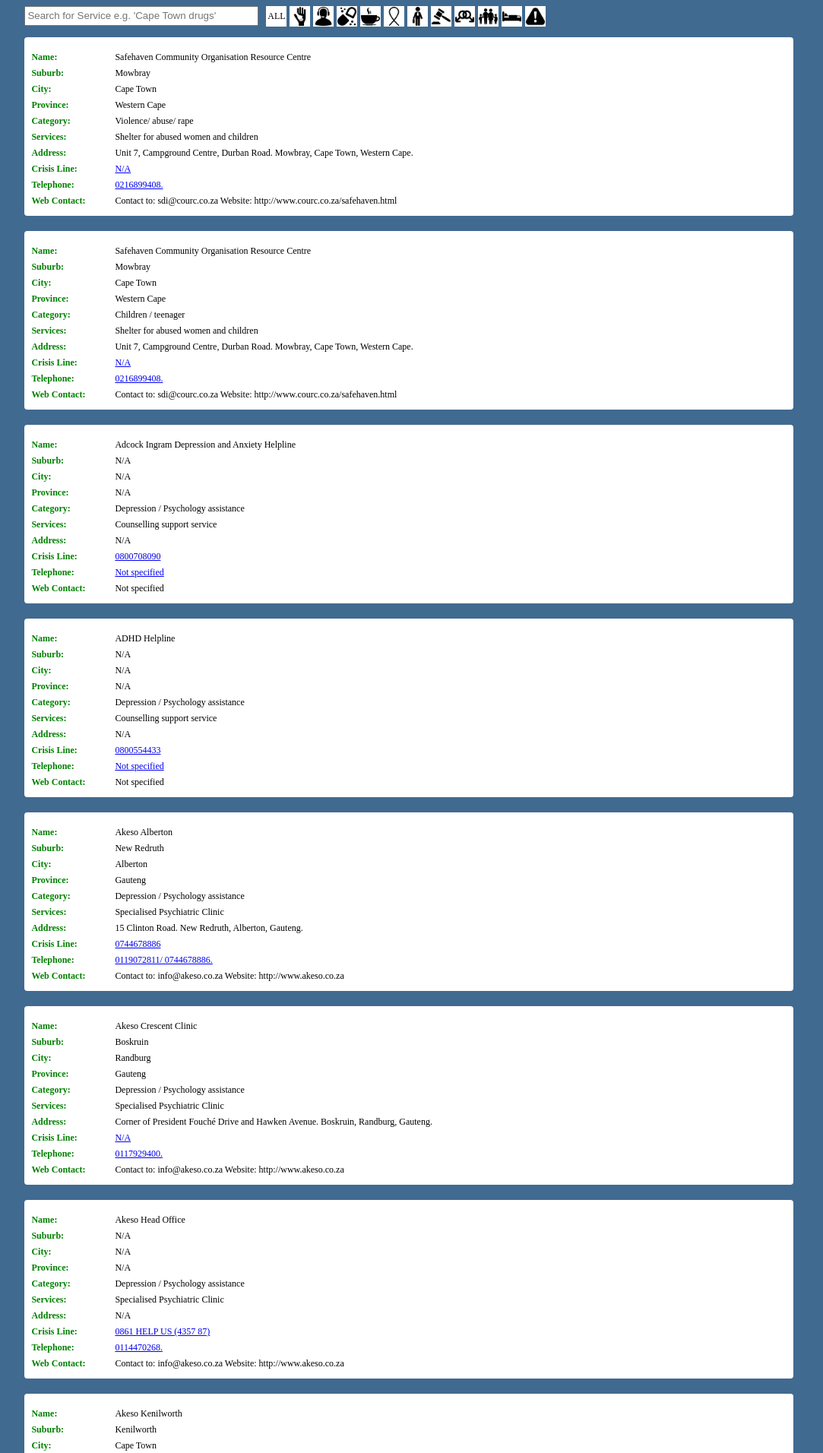
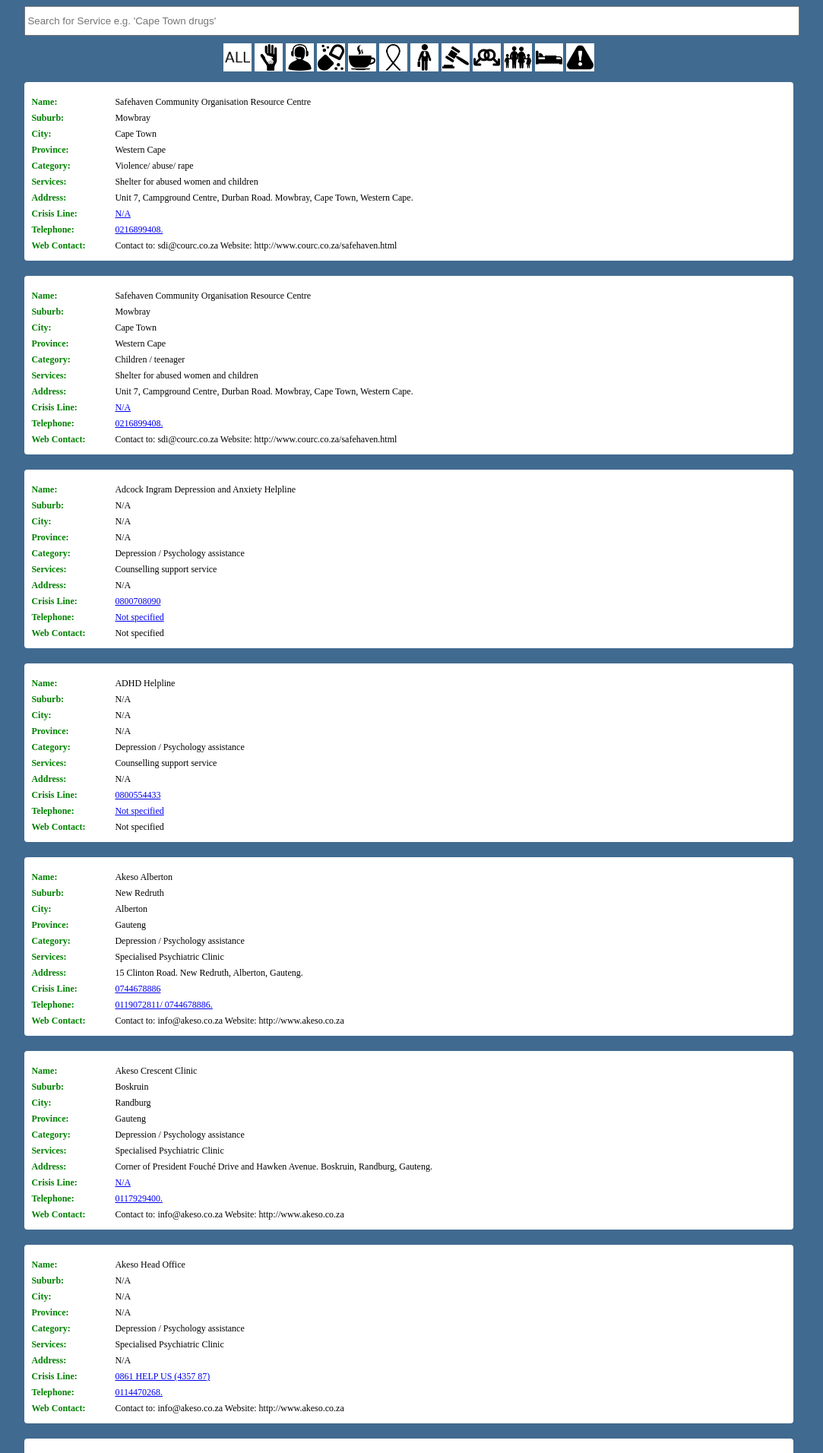
Before and after one commit to Code4SA/old-code4sa.github.io, a Jekyll site: the page lab/womensday/index.html, which Jekyll copies as it is, in a window 1280 px wide. Shown: the top 1912 px of the page at 76% size, without its empty margins (102-1185 px from the left). Built offline with Jekyll 4.4.1, drawn with Linux system fonts in a browser that asks for light colours; Markdown is read by kramdown in place of the engine named in the settings.

Commit message:
More style tweaks

```diff
--- a/lab/womensday/index.html
+++ b/lab/womensday/index.html
@@ -3,6 +3,7 @@
   <head>
     <title>Women's Day Resources</title>
     <meta charset="utf-8">
+    <meta name="viewport" content="width=device-width, initial-scale=1">
     <script src="d3.v3.min.js"></script>
     <script src="lunr.min.js"></script>
     <script src="resources.js"></script>
@@ -10,8 +11,9 @@
   </head>
   <body>
     <div id="container">
+        <div id="filters">
             <input type="text" id="place_filter" placeholder="Search for Service e.g. 'Cape Town drugs'"/>
-        <div data-category="" class="icon all" title="Clear Filters">ALL</div>
+            <img src="icons/all.png" title="Clear Filters" data-category="" class="icon"/>
             <img src="icons/hand-1.png" title="Children and Teenagers" data-category="children" class="icon"/>
             <img src="icons/operator.png" title="Crisis intervention" data-category="crisis" class="icon"/>
             <img src="icons/pill12.png" data-category="drugs" title="Drugs and alcohol" class="icon"/>
@@ -23,6 +25,7 @@
             <img src="icons/family27.png" data-category="marriage family counsellor" title="Marriage / Family Counsellor"  class="icon"/>
             <img src="icons/bed65.png" data-category="Shelters" title="Shelters" class="icon"/>
             <img src="icons/warning41.png" data-category="violence rape abuse" title="Violence / Abuse / Rape" class="icon"/>
+        </div>
         <div id="list">
         </div>
     </div>
--- a/lab/womensday/style.css
+++ b/lab/womensday/style.css
@@ -44,7 +44,7 @@
 }
 
 .icon {
-    width: 25px;
+    width: 35px;
     cursor: pointer;
     stroke: none;
     border: solid thin white;
@@ -65,8 +65,8 @@
 }
 
 .icon.all {
-    height: 25px;
-    line-height: 25px;
+    height: 35px;
+    line-height: 35px;
     float: left;
     text-align: center;
 }
--- a/lab/womensday/style2.css
+++ b/lab/womensday/style2.css
@@ -13,8 +13,20 @@
     line-height: 20px;
 }
 
+#filters {
+    width: 100%;
+    margin: auto;
+    text-align: center;
+}
+
+#filters input {
+    margin-bottom: 10px;
+    height: 33px;
+    width: 100%;
+}
+
 .icon {
-    width: 25px;
+    width: 35px;
     cursor: pointer;
     border: solid thin white;
     background-color: white;
@@ -26,15 +38,6 @@
 
 .icon.selected {
     background-color: #eee;
-}
-
-.icon.all {
-    height: 25px;
-    line-height: 25px;
-    float: left;
-    text-align: center;
-    font-size: 12px;
-    margin-right: 4px;
 }
 
 #list {
@@ -73,7 +76,3 @@
     margin: 0 0 0 110px;
     padding: 0 0 0.5em 0;
 }
-
-input#place_filter {
-    width: 300px;
-}
```
Also changed, not shown: lab/womensday/icons/all.png (added). Lines whose indentation alone changed are shown as unchanged.
